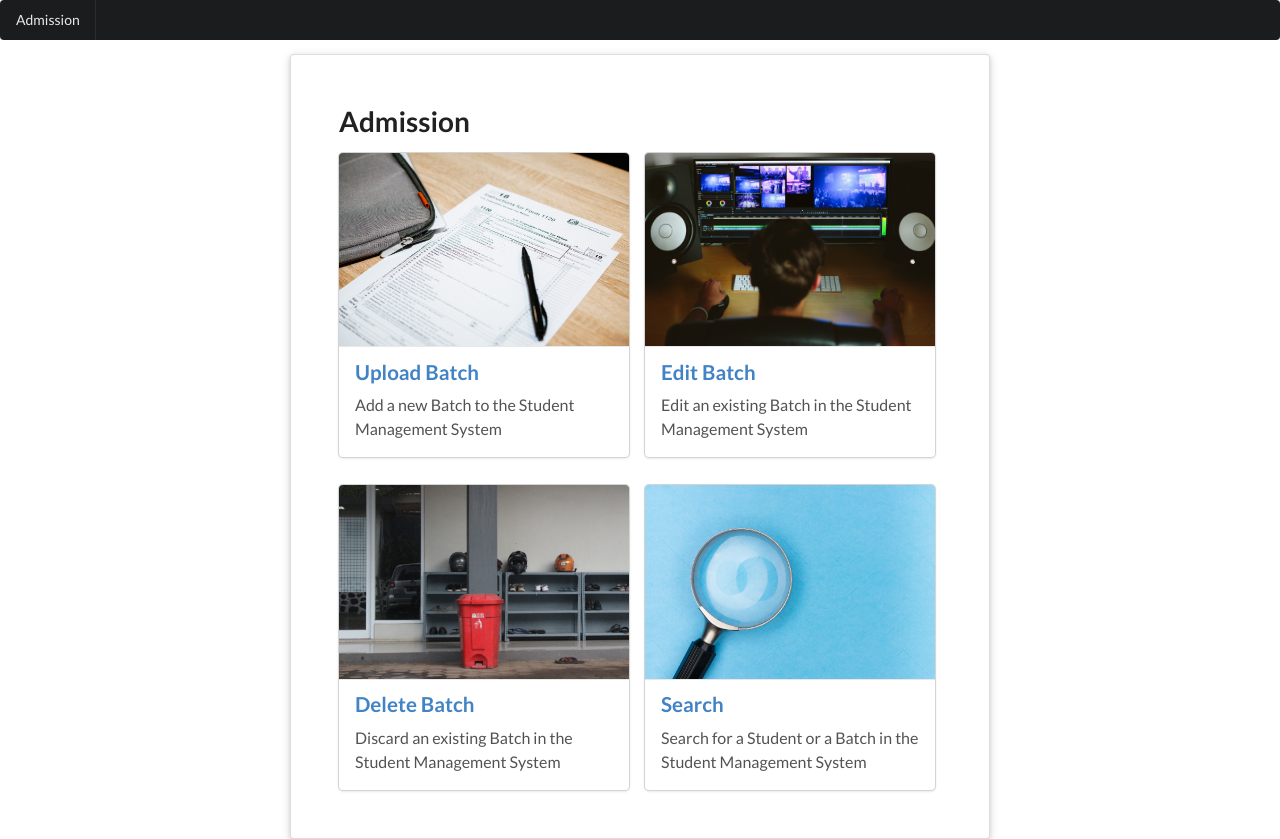
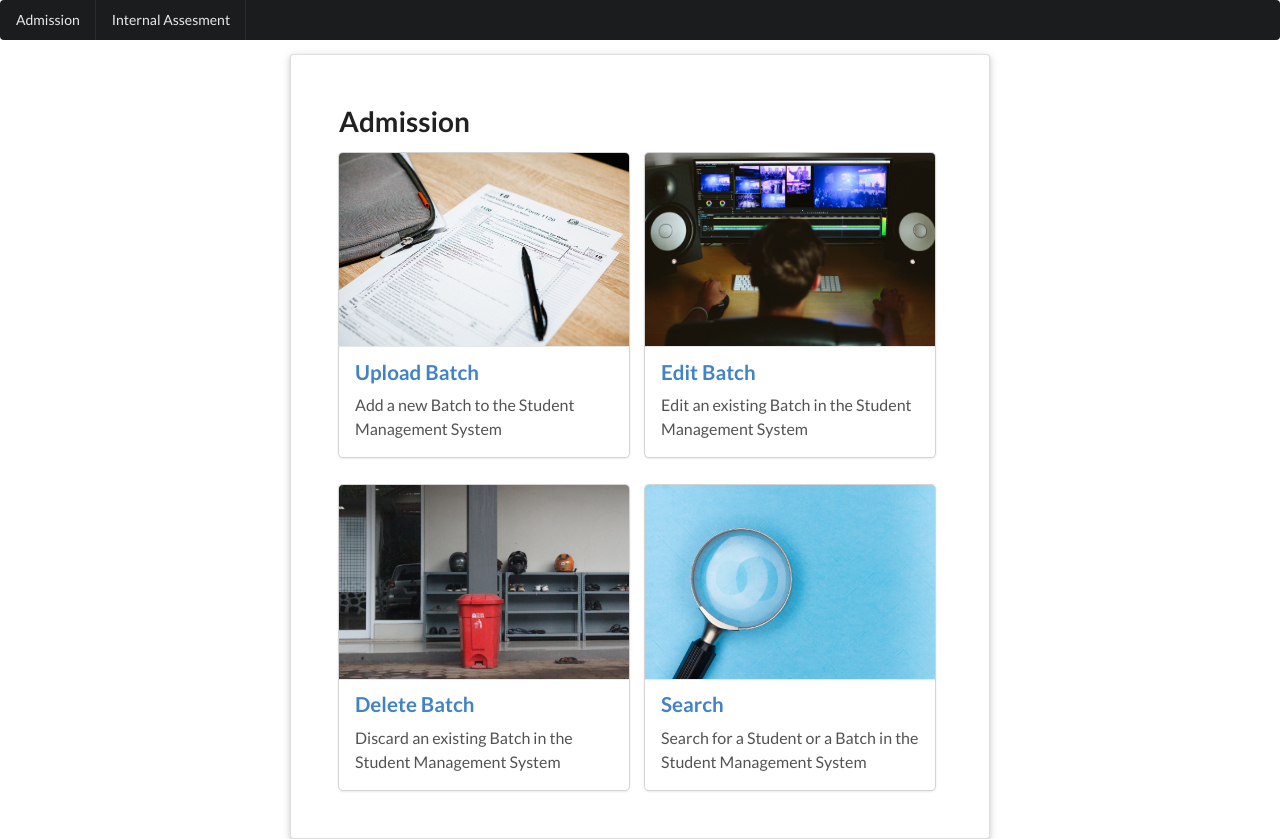
Before and after one commit to VishalShenoy2002/CMS, a Flask app: page /admission in a window 1280 px wide. Run offline with Flask 3, Linux system fonts and the light colour scheme; some libraries are stand-ins or nearby versions.

Commit message:
Added Internal Assesment Tab to the Navigation Bar

```diff
--- a/templates/base.html
+++ b/templates/base.html
@@ -15,6 +15,7 @@
         <nav>
             <div class="ui inverted pointing menu">
                 <a href="/admission" class="item">Admission</a>
+                <a href="/internal-assesment" class="item">Internal Assesment</a>
 
             </div>
         </nav>
```
